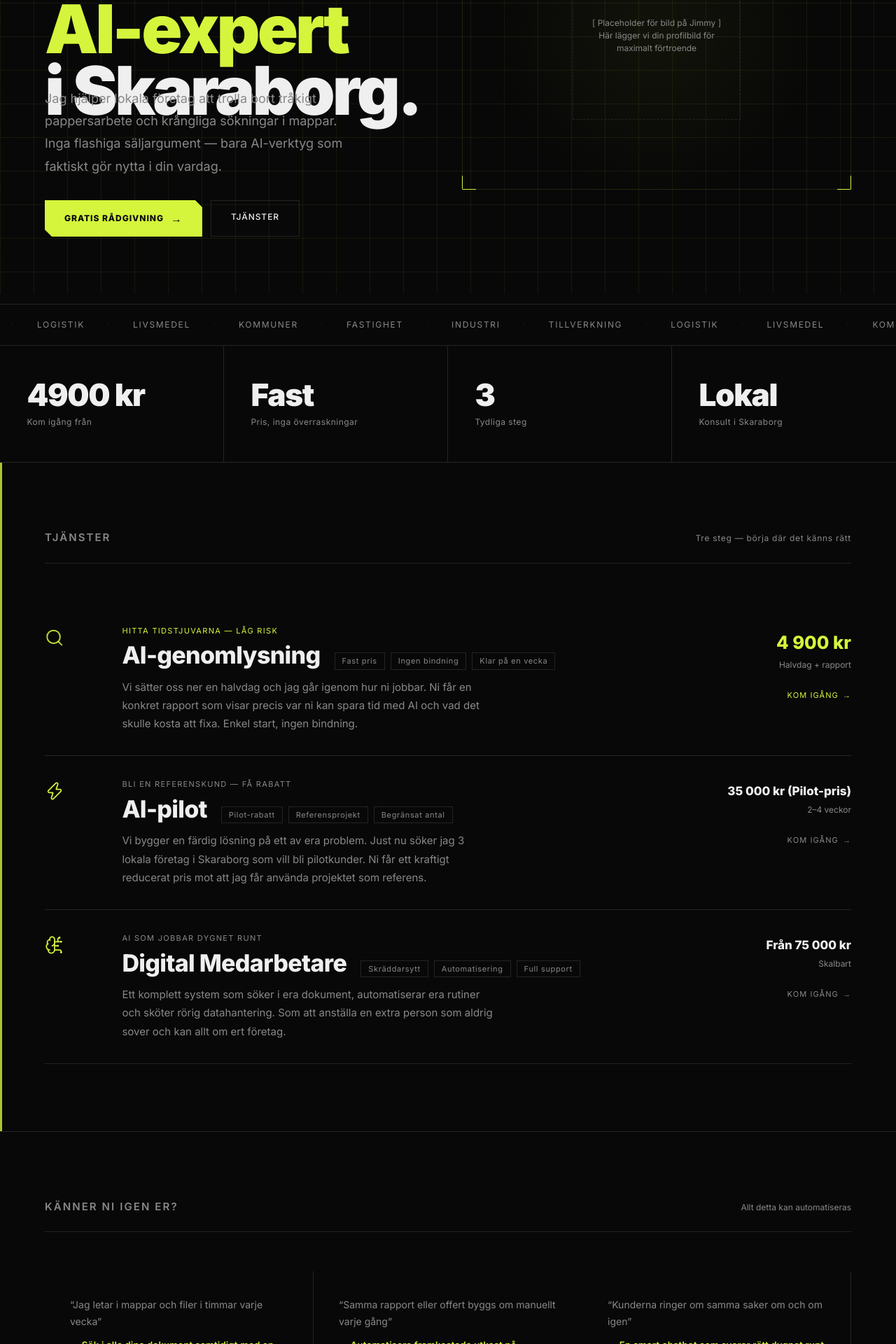
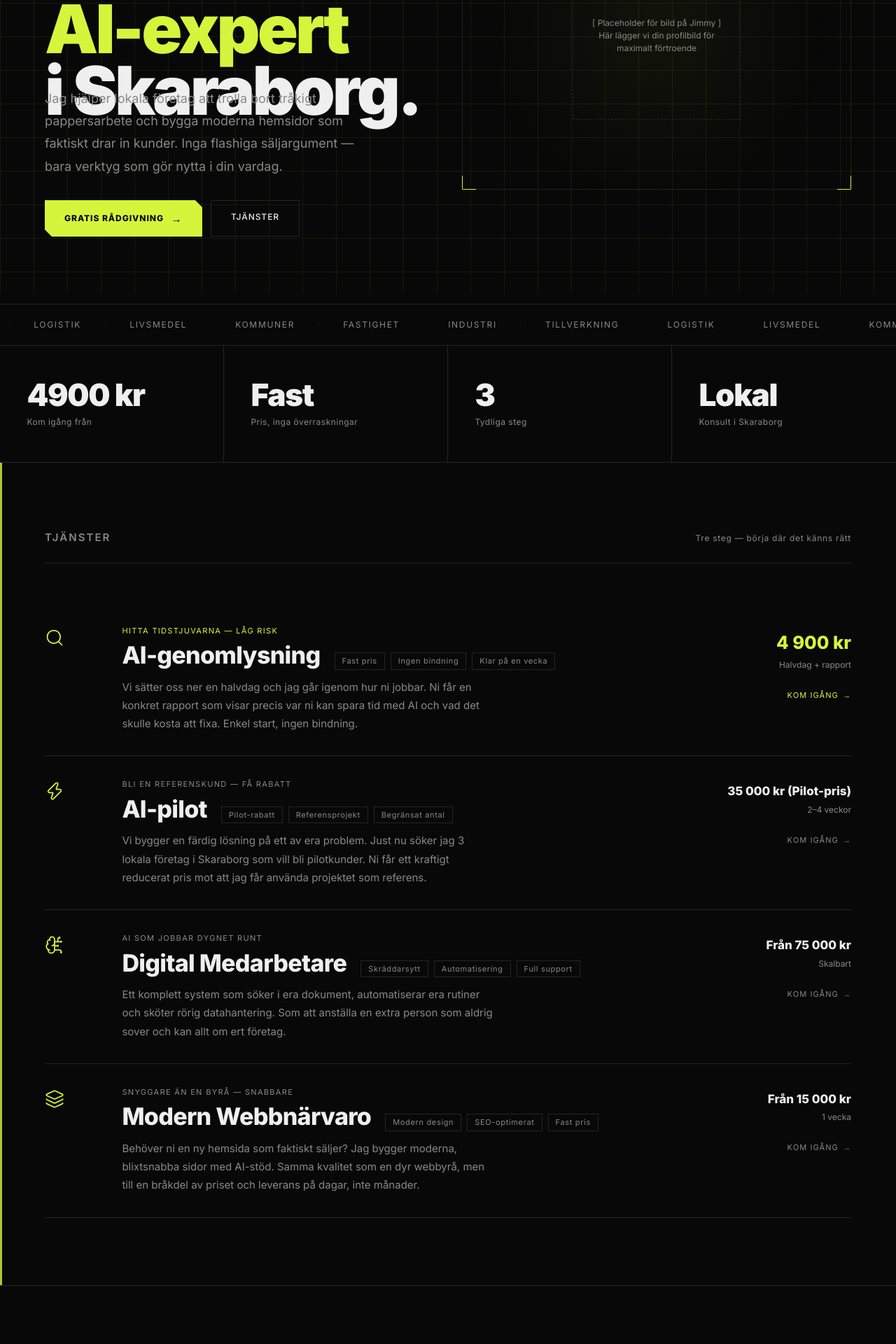
Before and after one commit to royalrew/Sintari, a Next.js app: page / in a window 1280 px wide. Shown: the part 380-2300 px from the top of the page at 70% size. Built offline with nearby package versions, Linux system fonts and the light colour scheme.

Commit message:
Add ROI section and Web Design service

```diff
--- a/app/page.tsx
+++ b/app/page.tsx
@@ -61,6 +61,17 @@ export default function Home() {
       price: "Från 75 000 kr",
       duration: "Skalbart",
       tags: ["Skräddarsytt", "Automatisering", "Full support"],
+      highlight: false,
+    },
+    {
+      index: "04",
+      icon: <Layers size={28} strokeWidth={1.5} />,
+      title: "Modern Webbnärvaro",
+      sub: "Snyggare än en byrå — snabbare",
+      desc: "Behöver ni en ny hemsida som faktiskt säljer? Jag bygger moderna, blixtsnabba sidor med AI-stöd. Samma kvalitet som en dyr webbyrå, men till en bråkdel av priset och leverans på dagar, inte månader.",
+      price: "Från 15 000 kr",
+      duration: "1 vecka",
+      tags: ["Modern design", "SEO-optimerat", "Fast pris"],
       highlight: false,
     },
   ];
@@ -170,8 +181,8 @@ export default function Home() {
               maxWidth: "40ch", lineHeight: 1.8,
             }}>
               Jag hjälper lokala företag att trolla bort tråkigt pappersarbete och
-              krångliga sökningar i mappar. Inga flashiga säljargument — bara
-              AI-verktyg som faktiskt gör nytta i din vardag.
+              bygga moderna hemsidor som faktiskt drar in kunder. Inga flashiga
+              säljargument — bara verktyg som gör nytta i din vardag.
             </p>
 
             <div style={{ display: "flex", gap: "12px", flexWrap: "wrap" }}>
@@ -474,6 +485,31 @@ export default function Home() {
         </div>
       </section>
 
+      {/* ─── AFFÄRSVÄRDE ─── */}
+      <section style={{ padding: "clamp(80px, 12vh, 140px) clamp(24px, 5vw, 64px)", borderBottom: "1px solid var(--border)" }}>
+        <div style={{ maxWidth: "1200px", margin: "0 auto" }}>
+          <div style={{ display: "flex", alignItems: "baseline", justifyContent: "space-between", marginBottom: "clamp(48px, 7vh, 72px)", paddingBottom: "24px", borderBottom: "1px solid var(--border)" }}>
+            <h2 style={{ fontSize: "clamp(13px, 2vw, 15px)", fontWeight: 600, letterSpacing: "0.14em", textTransform: "uppercase", color: "var(--muted)" }}>
+              Affärsvärde på ren svenska
+            </h2>
+            <span style={{ fontSize: "12px", color: "var(--muted)" }}>AI handlar om ROI — inget annat</span>
+          </div>
+
+          <div style={{ display: "grid", gridTemplateColumns: "repeat(auto-fit, minmax(300px, 1fr))", gap: "60px" }}>
+            {[
+              { title: "Få dina helger tillbaka", desc: "Varför sitta med administration på söndagen? Jag automatiserar era tråkiga rutiner så att ni kan fokusera på det som faktiskt drar in pengar." },
+              { title: "Hitta allt på en sekund", desc: "Sluta leta i gamla PDF-filer och pärmar. Med AI-sökning hittar ni rätt svar i företagets samlade kunskap på en bråkdel av en sekund." },
+              { title: "Svara kunderna direkt", desc: "Kunder hatar att vänta. En AI-assistent kan svara på 80% av de vanligaste frågorna dygnet runt, så att ni aldrig missar en affär för att ni var upptagna." }
+            ].map((v, i) => (
+              <div key={i}>
+                <h3 style={{ fontSize: "20px", fontWeight: 800, marginBottom: "16px", color: "var(--fg)" }}>{v.title}</h3>
+                <p style={{ fontSize: "15px", color: "var(--muted)", lineHeight: 1.7 }}>{v.desc}</p>
+              </div>
+            ))}
+          </div>
+        </div>
+      </section>
+
       {/* ─── OM ─── */}
       <section id="om" style={{
         padding: "clamp(80px, 12vh, 140px) clamp(24px, 5vw, 64px)",
```
